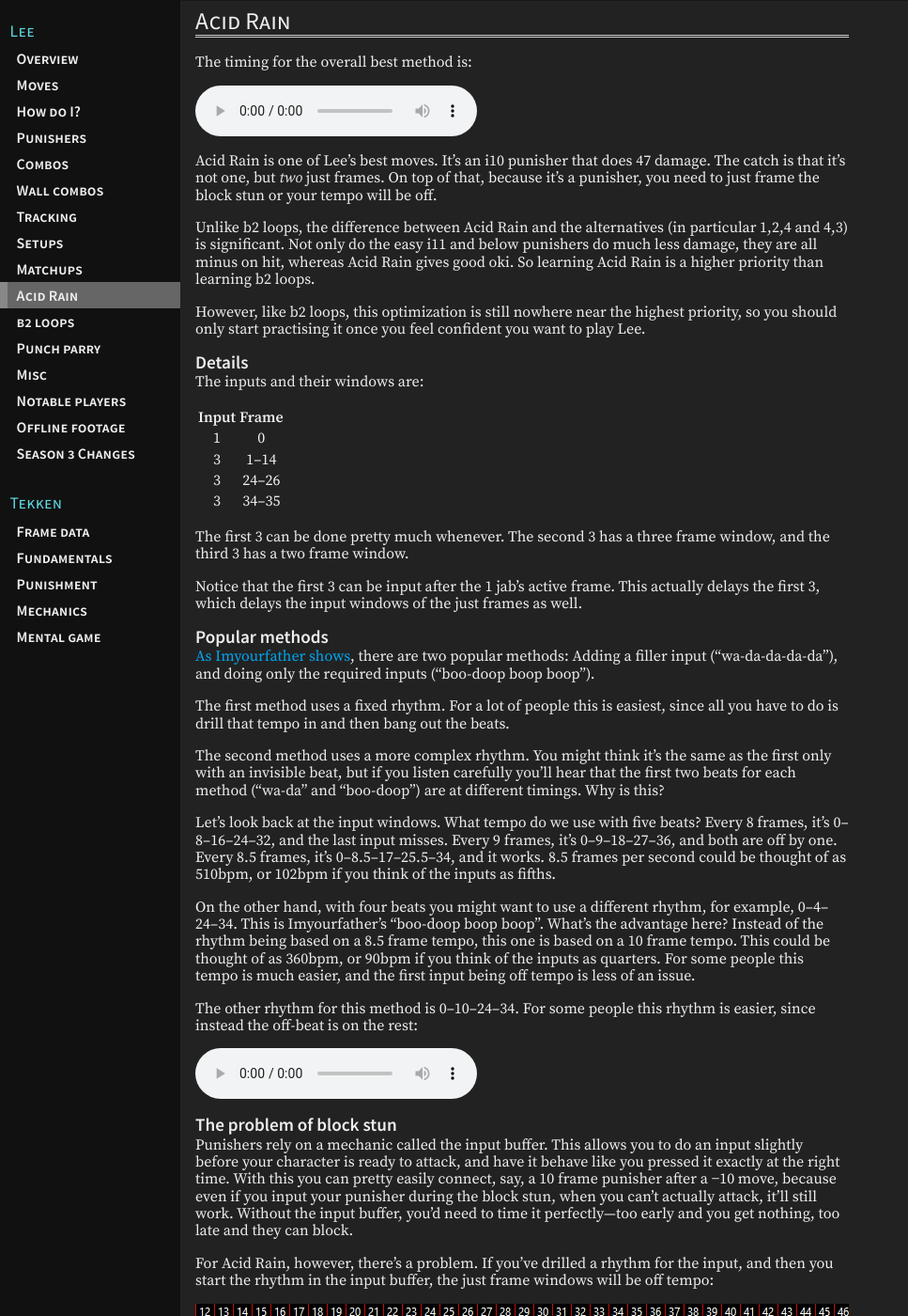
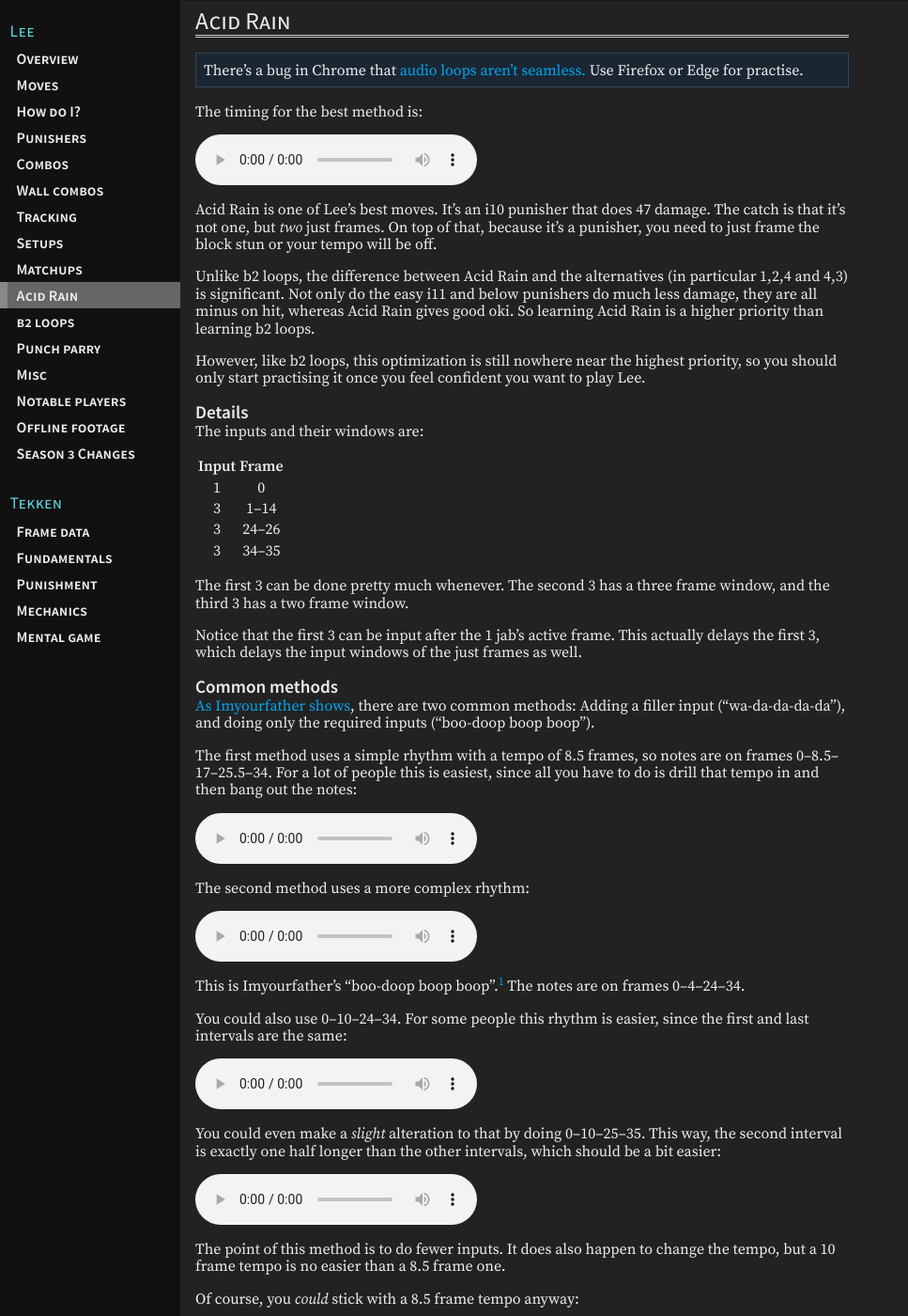
Before and after one commit to t7leeschool/t7leeschool.github.io, a Jekyll site: the page built from _pages/acid-rain.md, in a window 1280 px wide and 1400 px high. Shown: the whole window at 94% size, without its empty margins (0-967 px from the left). Built offline with Jekyll 4.4.1, drawn with Linux system fonts in a browser that asks for light colours; some of the changed text lies outside the part shown.

Commit message:
revised /acid-rain with a lot more audio guides

```diff
--- a/_layouts/default.html
+++ b/_layouts/default.html
@@ -23,6 +23,10 @@
     <meta name="theme-color" content="#111111">
   </head>
   <body>
+    <script>
+      var b = document.documentElement;
+      b.setAttribute('data-useragent',  navigator.userAgent);
+    </script>
     <nav>
       <div class="toc-scroll">
         <div class="toc">
--- a/_pages/acid-rain.md
+++ b/_pages/acid-rain.md
@@ -2,8 +2,14 @@
 title: Acid Rain
 ---
 
-The timing for the overall best method is:
-<audio controls loop src="/assets/sounds/acid-delay.mp3">
+There's a bug in Chrome that [audio loops aren't
+seamless.](https://bugs.chromium.org/p/chromium/issues/detail?id=353072) Use
+Firefox or Edge for practise.
+{: .chrome .flash }
+
+The timing for the best method is:
+
+<audio controls loop src="/assets/sounds/acid-14-14-10-metronome.ogg">
   Your browser does not support the audio element.
 </audio>
 
@@ -40,37 +46,50 @@ Notice that the first 3 can be input after the 1 jab's active frame. This
 actually delays the first 3, which delays the input windows of the just frames
 as well.
 
-## Popular methods
+## Common methods
 
 [As Imyourfather shows](https://www.youtube.com/watch?v=dd9gHRheRvQ), there
-are two popular methods: Adding a filler input ("wa-da-da-da-da"), and doing
+are two common methods: Adding a filler input ("wa-da-da-da-da"), and doing
 only the required inputs ("boo-doop boop boop").
 
-The first method uses a fixed rhythm. For a lot of people this is easiest,
-since all you have to do is drill that tempo in and then bang out the beats.
+The first method uses a simple rhythm with a tempo of 8.5 frames, so notes are
+on frames 0--8.5--17--25.5--34. For a lot of people this is easiest, since all
+you have to do is drill that tempo in and then bang out the notes:
 
-The second method uses a more complex rhythm. You might think it's the same as
-the first only with an invisible beat, but if you listen carefully you'll hear
-that the first two beats for each method ("wa-da" and "boo-doop") are at
-different timings. Why is this?
+<audio controls loop src="/assets/sounds/acid-wa-da-da-da-da-metronome.ogg">
+  Your browser does not support the audio element.
+</audio>
 
-Let's look back at the input windows. What tempo do we use with five beats?
-Every 8 frames, it's 0--8--16--24--32, and the last input misses. Every 9
-frames, it's 0--9--18--27--36, and both are off by one. Every 8.5 frames, it's
-0--8.5--17--25.5--34, and it works. 8.5 frames per second could be thought of
-as 510bpm, or 102bpm if you think of the inputs as fifths.
+The second method uses a more complex rhythm:
 
-On the other hand, with four beats you might want to use a different rhythm,
-for example, 0--4--24--34. This is Imyourfather's "boo-doop boop boop". What's
-the advantage here? Instead of the rhythm being based on a 8.5 frame tempo,
-this one is based on a 10 frame tempo. This could be thought of as 360bpm, or
-90bpm if you think of the inputs as quarters. For some people this tempo is
-much easier, and the first input being off tempo is less of an issue.
+<audio controls loop src="/assets/sounds/acid-4-20-10-metronome.ogg">
+  Your browser does not support the audio element.
+</audio>
 
-The other rhythm for this method is 0--10--24--34. For some people this rhythm
-is easier, since instead the off-beat is on the rest:
+This is Imyourfather's "boo-doop boop boop".[^1] The notes are on frames
+0--4--24--34.
 
-<audio controls loop src="/assets/sounds/acid-regular.mp3">
+You could also use 0--10--24--34. For some people this rhythm is easier, since
+the first and last intervals are the same:
+
+<audio controls loop src="/assets/sounds/acid-10-14-10-metronome.ogg">
+  Your browser does not support the audio element.
+</audio>
+
+You could even make a *slight* alteration to that by doing 0--10--25--35. This
+way, the second interval is exactly one half longer than the other intervals,
+which should be a bit easier:
+
+<audio controls loop src="/assets/sounds/acid-10-15-10-metronome.ogg">
+  Your browser does not support the audio element.
+</audio>
+
+The point of this method is to do fewer inputs. It does also happen to change
+the tempo, but a 10 frame tempo is no easier than a 8.5 frame one.
+
+Of course, you *could* stick with a 8.5 frame tempo anyway:
+
+<audio controls loop src="/assets/sounds/acid-wa-da-da-da-metronome.ogg">
   Your browser does not support the audio element.
 </audio>
 
@@ -105,7 +124,7 @@ One potential solution is to visually confirm the input---that is, press the
 second 3 when you see the first 3 connecting, then use a 10 frame tempo for
 the third 3.
 
-The big problem here is that it requires input delay to be fixed. If you only
+For this to work, however, you need a fixed input delay. If you only
 ever play offline, and with the same setup, this might be a viable solution. But
 even then it's probably not advisable, since visual confirms are a lot harder
 to train to perfection than rhythms.
@@ -129,9 +148,25 @@ inputs are on frames 0--14--28--38, which works.
 
 This is, fortunately, not a difficult rhythm: (same audio as top of the page)
 
-<audio controls loop src="/assets/sounds/acid-delay.mp3">
+<audio controls loop src="/assets/sounds/acid-14-14-10-metronome.ogg">
   Your browser does not support the audio element.
 </audio>
 
 This method allows the input to be done up to 4 frames into the input buffer,
 making it a lot easier to use as a punisher.
+
+[^1]:
+    Or at least it should be. But he's *wildly* off rhythm with his voice.
+    The first "boop" is played too early, making the rhythm closer to
+    0--4--21--34:
+
+    <audio controls loop src="/assets/sounds/acid-boo-doop.ogg">
+      Your browser does not support the audio element.
+    </audio>
+
+    That timing doesn't work, but his *voice* isn't the one making the inputs.
+    If you listen to his button clicks, they're on a 0--5--25--35 rhythm,
+    which is why it still works.
+
+    (It's interesting that his muscle memory is so strong that it totally
+    ignores the off-timed cue he's giving himself.)
--- a/assets/style/main.scss
+++ b/assets/style/main.scss
@@ -54,20 +54,20 @@
   --serif: SourceSerif, serif;
   --mono: SourceCode, monospace;
 
+  --main-bg: #222;
+  --main-fg: #eee;
+  --main-anchor: #00a7f0; // hsluv 240 100 65
+  --main-visited: #93ccff; // xhsluv 240 100 80
+  --main-rule: #ccc;
 
-  --bg-main: #222;
-  --fg-main: #eee;
-  --fg-main-anchor: #00a7f0; // hsluv 240 100 65
-  --fg-main-visited: #ea65ff; // hsluv 300 100 65
+  --nav-bg: #111;
+  --nav-fg: #eee;
+  --nav-cat: #60d7e0; // hsluv 200 80 80
+  --nav-pip: #888;
+  --nav-hover: #666;
 
-  --fg-rule: #ccc;
-
-  --bg-nav: #111;
-  --fg-nav: #eee;
-
-  --fg-nav-cat: #60d7e0; // hsluv 200 80 80
-  --bg-nav-pip: #888;
-  --bg-nav-hover: #666;
+  --flash-bg: #1a2733; // hsluv 0 50 15
+  --flash-border: #34495c; // hsluv 0 50 30
 
   --img-grayscale: 30%;
 }
@@ -88,16 +88,16 @@ $nav-width: 12em;
 $main-width: 45em;
 
 body {
-  background-color: var(--bg-main);
-  color: var(--fg-main);
+  background-color: var(--main-bg);
+  color: var(--main-fg);
   padding: 0;
   margin: 0;
   font-size: 16px;
 }
 
 nav {
-  background-color: var(--bg-nav);
-  color: var(--fg-nav);
+  background-color: var(--nav-bg);
+  color: var(--nav-fg);
   font-family: var(--sans);
 
   position: fixed;
@@ -130,7 +130,7 @@ nav {
 }
 
 .toc-heading {
-  color: var(--fg-nav-cat);
+  color: var(--nav-cat);
   margin-top: 1em;
   font-size: 1.1em;
   letter-spacing: 0.02em;
@@ -150,11 +150,11 @@ nav {
   &:hover,
   &.current {
     text-decoration: none;
-    background-color: var(--bg-nav-hover);
+    background-color: var(--nav-hover);
   }
 
   &.current {
-    border-left: 0.5em solid var(--bg-nav-pip);
+    border-left: 0.5em solid var(--nav-pip);
   }
 }
 
@@ -183,7 +183,7 @@ nav {
   position: fixed;
   top: 0;
   left: 0;
-  background-color: var(--bg-nav);
+  background-color: var(--nav-bg);
   font-family: var(--sans);
   font-weight: bold;
   font-variant: small-caps;
@@ -231,7 +231,7 @@ nav {
   font-size: 1em;
 
   a:visited {
-    color: var(--fg-main-anchor);
+    color: var(--main-anchor);
   }
 }
 
@@ -240,12 +240,12 @@ nav {
 // #############################################################################
 
 main a {
-  color: var(--fg-main-anchor);
+  color: var(--main-anchor);
   text-decoration: none;
   word-break: break-word;
 
   &:visited {
-    color: var(--fg-main-visited);
+    color: var(--main-visited);
   }
 
   &:hover {
@@ -296,7 +296,7 @@ $headers: 'h1', 'h2', 'h3', 'h4', 'h5', 'h6';
 h1 {
   margin-top: 0.5rem;
   margin-bottom: 1rem;
-  border-bottom: 3px double var(--fg-rule);
+  border-bottom: 3px double var(--main-rule);
   font-variant: small-caps;
   font-weight: normal;
   font-family: var(--sans);
@@ -310,7 +310,6 @@ h2, summary {
 }
 
 h3 {
-  // font-family: var(--sans);
   font-size: 1em;
 }
 
@@ -353,3 +352,26 @@ figure {
     }
   }
 }
+
+.flash {
+  background-color: var(--flash-bg);
+  border-color: var(--flash-border);
+  border-style: solid;
+  border-width: 1px;
+  padding: 0.5em;
+}
+
+.footnotes {
+  padding-top: 1em;
+  margin-top: 1em;
+  margin-bottom: 1em;
+  border-top: 1px solid var(--main-rule);
+}
+
+.chrome {
+  display: none;
+}
+
+html[data-useragent*="Chrom"]:not([data-useragent*="Edge"]) .chrome {
+  display: block;
+}
```
Also changed, not shown: 13 other files.
